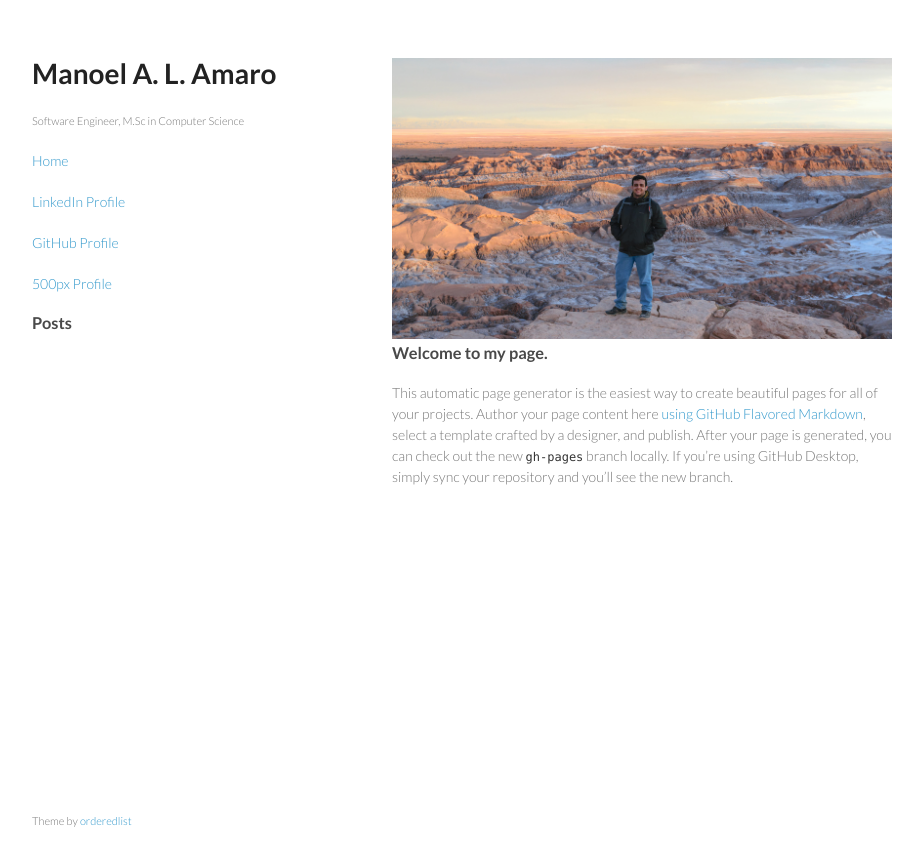
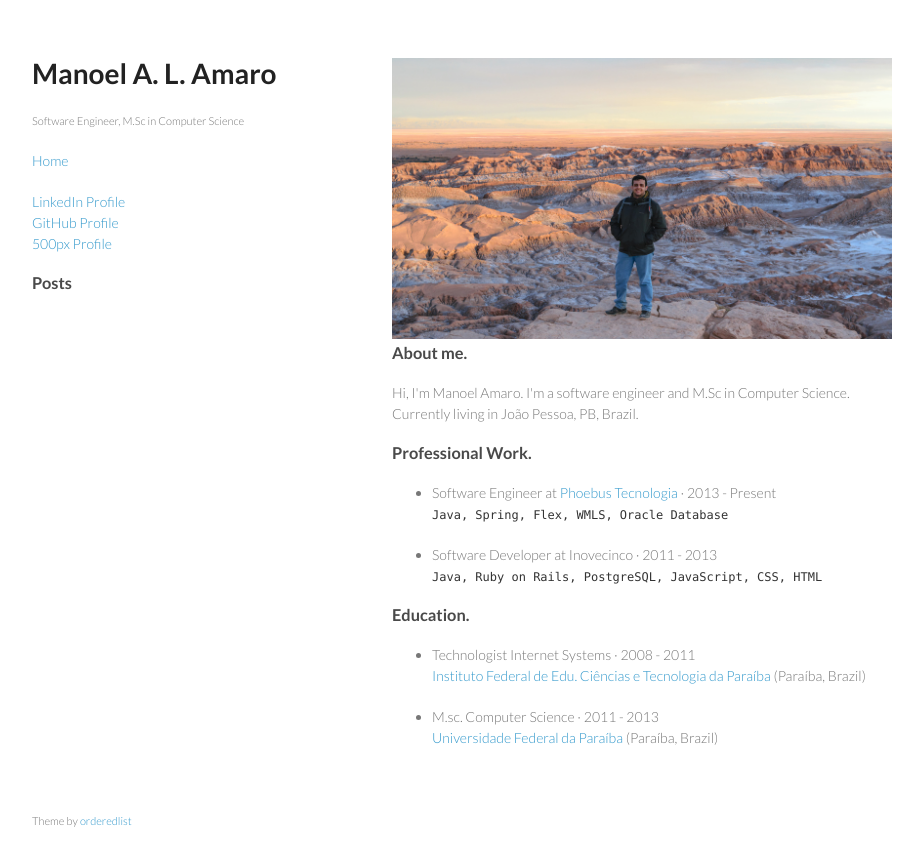
Before and after one commit to manoamaro/manoamaro.github.io, a Jekyll site: the page built from index.html, in a window 1280 px wide. Shown: the top 866 px of the page, without its empty margins (178-1101 px from the left). Built offline with Jekyll 4.4.1, drawn with Linux system fonts in a browser that asks for light colours.

Commit message:
adding some information

```diff
--- a/_layouts/main.html
+++ b/_layouts/main.html
@@ -24,11 +24,9 @@
         </p>
         <p class="view">
           <a href="https://br.linkedin.com/pub/manoel-amaro/15/731/296">LinkedIn Profile</a>
-        </p>
-        <p class="view">
+          <br />
           <a href="https://github.com/manoamaro">GitHub Profile</a>
-        </p>
-        <p class="view">
+          <br />
           <a href="https://500px.com/manoamaro">500px Profile</a>
         </p>
         <h3>Posts</h3>
--- /dev/null
+++ b/google5e8052bf31fb2658.html
@@ -0,0 +1 @@
+google-site-verification: google5e8052bf31fb2658.html
--- a/index.html
+++ b/index.html
@@ -8,8 +8,49 @@ title: Home
 <h3>
   <a id="welcome" class="anchor" href="#welcome" aria-hidden="true">
     <span class="octicon octicon-link"></span>
-  </a>Welcome to my page.</h3>
+  </a>About me.
+</h3>
 
-<p>This automatic page generator is the easiest way to create beautiful pages for all of your projects. Author your page content here <a href="https://guides.github.com/features/mastering-markdown/">using GitHub Flavored Markdown</a>, select a template crafted
-  by a designer, and publish. After your page is generated, you can check out the new
-  <code>gh-pages</code> branch locally. If you’re using GitHub Desktop, simply sync your repository and you’ll see the new branch.</p>
+<p>Hi, I'm Manoel Amaro. I'm a software engineer and M.Sc in Computer Science. Currently living in João Pessoa, PB, Brazil.</p>
+
+<h3>
+  <a id="work" class="anchor" href="#work" aria-hidden="true">
+    <span class="octicon octicon-link"></span>
+  </a>Professional Work.
+</h3>
+
+<ul>
+  <li>
+    <p>
+      Software Engineer at <a href="http://www.phoebus.com.br/">Phoebus Tecnologia</a> · 2013 - Present<br />
+      <code>Java, Spring, Flex, WMLS, Oracle Database</code>
+    </p>
+  </li>
+  <li>
+    <p>
+      Software Developer at Inovecinco · 2011 - 2013<br />
+      <code>Java, Ruby on Rails, PostgreSQL, JavaScript, CSS, HTML</code>
+    </p>
+  </li>
+</ul>
+
+<h3>
+  <a id="education" class="anchor" href="#education" aria-hidden="true">
+    <span class="octicon octicon-link"></span>
+  </a>Education.
+</h3>
+
+<ul>
+  <li>
+    <p>
+      Technologist Internet Systems · 2008 - 2011<br />
+      <a href="http://www.ifpb.edu.br/campi/joao-pessoa/cursos/cursos-superiores-de-tecnologia/sistemas-para-internet">Instituto Federal de Edu. Ciências e Tecnologia da Paraíba</a> (Paraíba, Brazil)
+    </p>
+  </li>
+  <li>
+    <p>
+      M.sc. Computer Science · 2011 - 2013<br />
+      <a href="http://www.ppgi.di.ufpb.br/">Universidade Federal da Paraíba</a> (Paraíba, Brazil)
+    </p>
+  </li>
+</ul>
```
